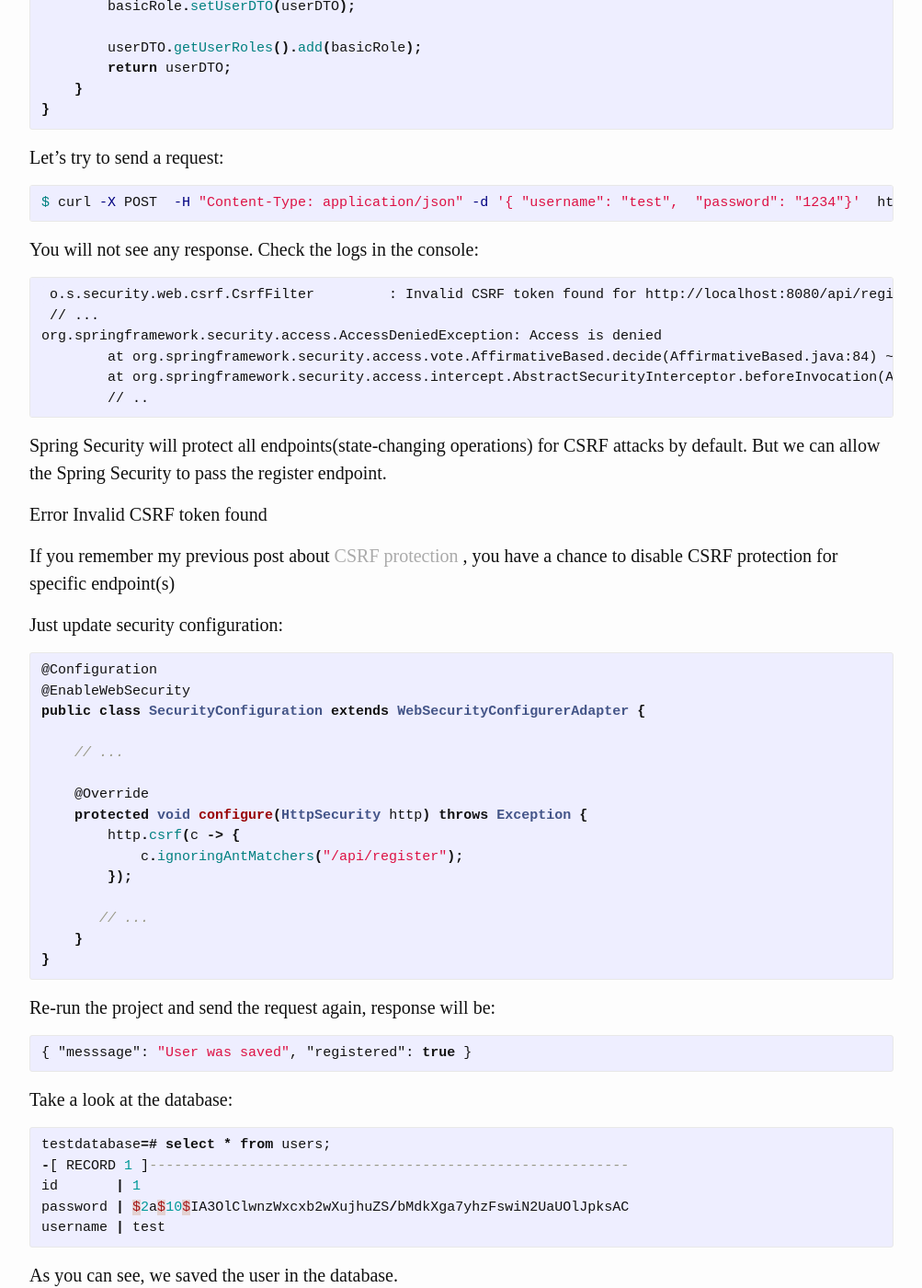
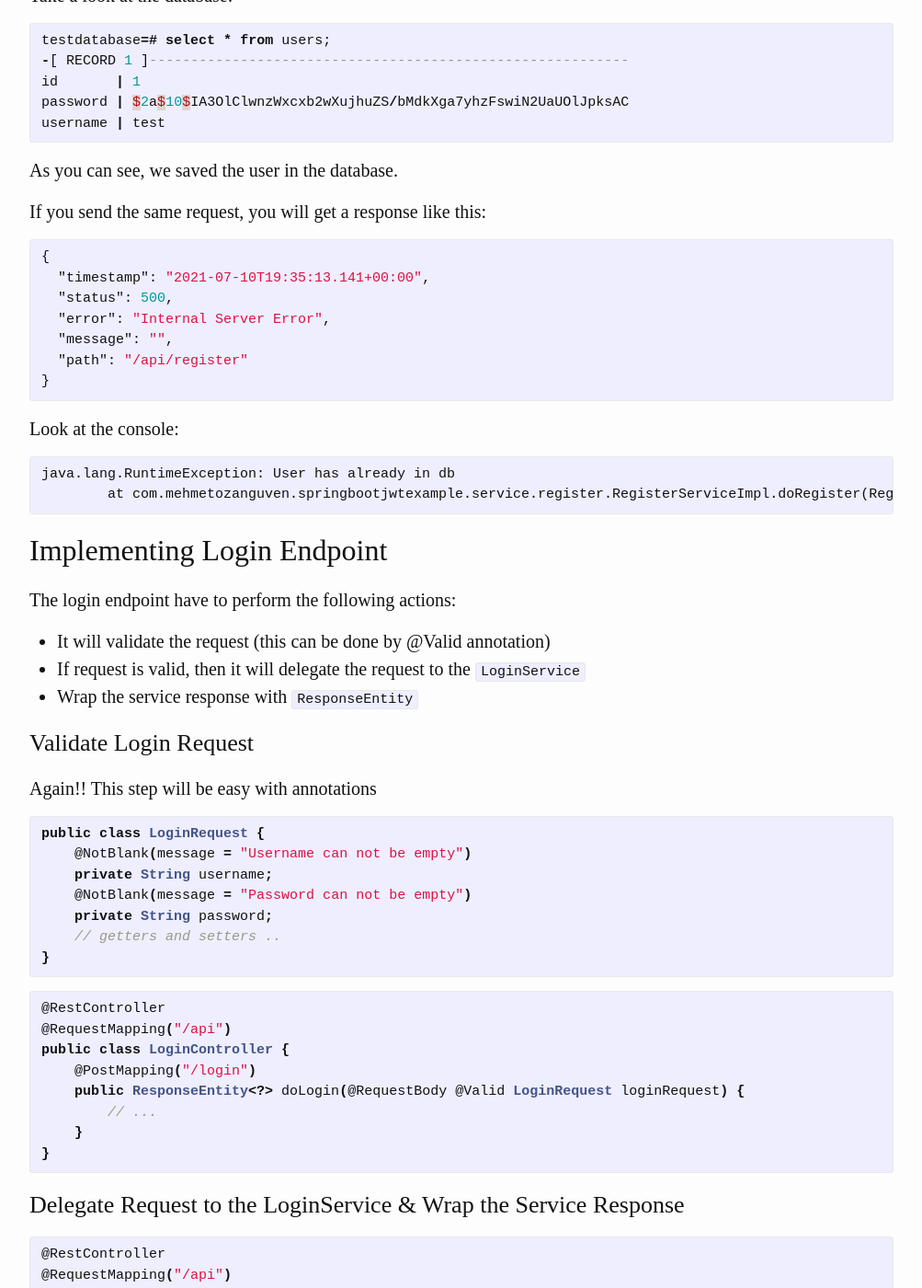
Before and after one commit to mehmetozanguven/mehmetozanguven.github.io, a Jekyll site: the page built from _posts/spring_framework/2021-07-12-spring-boot-jwt-setup-with-frontend.md, in a window 1280 px wide and 1400 px high, scrolled down 11317 px. Shown: the whole window at 92% size, without its empty margins (138-1141 px from the left). Built offline with Jekyll 4.4.1, drawn with Linux system fonts in a browser that asks for light colours; nearby versions of some CDN libraries; some web fonts are replaced; some of the changed text lies outside the part shown.

Commit message:
Remove csrf part

````diff
--- a/_posts/spring_framework/2021-07-12-spring-boot-jwt-setup-with-frontend.md
+++ b/_posts/spring_framework/2021-07-12-spring-boot-jwt-setup-with-frontend.md
@@ -8,43 +8,13 @@
 
 In this post, we are going to setup spring boot rest project with using JWT. we will also integrate the our spring boot application with the frontend (in this case I am going to use VueJS).
 
-Topics are:
-
-- [**Github Link**](#github_link)
-- [**Project Setup**](#project_Setup)
-  - [**Dependencies**](#dependencies)
-  - [**PostgreSQL Setup**](#postgresql_setup)
-- [**What is the JSON Web Token (JWT)**](#what_is_jwt)
-- [**Security Configuration**](#security_configuration)
-  - [**CORS Policy setup**](#cors_setup)
-  - [**UserDetailsService**](#user_details_service)
-  - [**BCryptPasswordEncoder Bean**](#password_encoder)
-  - [**Allow Register and Login Endpoints**](#allow_register_and_login_endpoints)
-- [**Implementing Register Endpoint**](#implement_register_endpoint)
-  - [**Validate Register Request**](#validate_register_request)
-  - [**Delegate Request to the RegisterService & Wrap the Service Response**](#delegate_to_register_service)
-- [**Implementing Register Service**](#implement_register_service)
-  - [**Check the Username**](#check_username)
-  - [**Encrypt user's password & save into db**](#save_to_db)
-    - [**Error Invalid CSRF token found**](#csrf_invalid_token)
-- [**Implementing Login Endpoint**](#implement_login_endpoint)
-  - [**Validate Login Request**](#validate_login_request)
-  - [**Delegate Request to the LoginService & Wrap the Service Response**](#delegate_to_login_service)
-- [**Implementing Login Service**](#implement_login_service)
-  - [**Delegate the request to the `AuthenticationManager`**](#delegate_to_auth_manager)
-  - [**Set the fully authenticated user to the security context**](#set_auth_user)
-  - [**Generate JWT with Username**](#generate_jwt)
-  - [**Return the login response**](#return_login_response)
-- [**Implementing AuthTokenFilter**](#implement_auth_filter)
-  - [**Intercept the all incoming requests**](#intercept_all_requests)
-  - [**Get JWT from the request**](#get_jwt_from_request)
-  - [**Validate JWT**](#validate_jwt)
-  - [**Get the username from JWT and find the authenticated user**](#get_username_from_jwt)
-  - [**Forward the request to the next filter**](#forward_request_to_next_filter)
-- [**Adding AuthTokenFilter to our application**](#add_auth_filter_to_app)
-  - [**Reason for `addFilterBefore`**](#filter_before)
-- [**Create Dummy Protected Controller**](#dummy_controller)
-- [**Front-end Setup**](#frontend-setup)
+<nav class="custom-table-of-contents">
+<hr class="horizontal-line">
+  <h4 class="table-of-contents-title">Contents</h4>
+  * this unordered seed list will be replaced by toc as unordered list
+  {:toc}
+ <hr class="horizontal-line">
+</nav>
 
 ## Github Link <a name="github_link"></a>
 
@@ -104,7 +74,6 @@
 
 ```java
 @Configuration
-@EnableWebSecurity
 public class SecurityConfiguration extends WebSecurityConfigurerAdapter {
 	// ...
     @Bean
@@ -121,27 +90,6 @@
         return new CorsFilter(source);
     }
 	// ...
-}
-```
-
-### Make CSRF token accessible via Cookies <a name ="csrf_cookie_setup"></a>
-
-I will allow spring to set csrf token in the cookie, otherwise I can't send the csrf token for the following requests.
-
-> Actually in the front-end, I will store the JWT in the local-storage, therefore I could disable csrf protection at all. You can just reference my project to see "how to enable CSRF with rest communication"
-
-```java
-@Configuration
-@EnableWebSecurity
-public class SecurityConfiguration extends WebSecurityConfigurerAdapter {
-	// ...
-    @Override
-    protected void configure(HttpSecurity http) throws Exception {
-        http.csrf(c -> {
-            c.csrfTokenRepository(CookieCsrfTokenRepository.withHttpOnlyFalse());
-        });
-        // ...
-    }
 }
 ```
 
@@ -247,7 +195,6 @@
 
 ```java
 @Configuration
-@EnableWebSecurity
 public class SecurityConfiguration extends WebSecurityConfigurerAdapter {
     @Bean
     public PasswordEncoder passwordEncoder() {
@@ -467,44 +414,7 @@
 $ curl -X POST  -H "Content-Type: application/json" -d '{ "username": "test",  "password": "1234"}'  http://localhost:8080/api/register
 ```
 
-You will not see any response. Check the logs in the console:
-
-```wiki
- o.s.security.web.csrf.CsrfFilter         : Invalid CSRF token found for http://localhost:8080/api/register
- // ...
-org.springframework.security.access.AccessDeniedException: Access is denied
-	at org.springframework.security.access.vote.AffirmativeBased.decide(AffirmativeBased.java:84) ~[spring-security-core-5.3.5.RELEASE.jar:5.3.5.RELEASE]
-	at org.springframework.security.access.intercept.AbstractSecurityInterceptor.beforeInvocation(AbstractSecurityInterceptor.java:233) ~[spring-security-core-5.3.5.RELEASE.jar:5.3.5.RELEASE]
-	// ..
-```
-
-Spring Security will protect all endpoints(state-changing operations) for CSRF attacks by default. But we can allow the Spring Security to pass the register endpoint.
-
-#### Error Invalid CSRF token found <a name="csrf_invalid_token"></a>
-
-If you remember my previous post about [CSRF protection](https://mehmetozanguven.github.io/spring/2021/05/16/spring-security-8-csrf-setup.html) , you have a chance to disable CSRF protection for specific endpoint(s)
-
-Just update security configuration:
-
-```java
-@Configuration
-@EnableWebSecurity
-public class SecurityConfiguration extends WebSecurityConfigurerAdapter {
-
-    // ...
-
-    @Override
-    protected void configure(HttpSecurity http) throws Exception {
-        http.csrf(c -> {
-            c.ignoringAntMatchers("/api/register");
-        });
-
-       // ...
-    }
-}
-```
-
-Re-run the project and send the request again, response will be:
+Response will be:
 
 ```json
 { "messsage": "User was saved", "registered": true }
@@ -542,29 +452,6 @@
 ```
 
 ## Implementing Login Endpoint <a name="implement_login_endpoint"></a>
-
-### Disable CSRF protection
-
-First, I will disable the CSRF protection for the login endpoint.
-
-> Because disabling csrf protection in the login endpoint may cause security vulnerabilities I am not sure about doing that.
->
-> Disabling csrf in the login endpoint could be more dangerous rather than disabling on the register endpoint! Do your research then disable (or not disable) CSRF protection.
-
-```java
-@Configuration
-@EnableWebSecurity
-public class SecurityConfiguration extends WebSecurityConfigurerAdapter {
-	// ...
-    @Override
-    protected void configure(HttpSecurity http) throws Exception {
-        http.csrf(c -> {
-            c.ignoringAntMatchers(allowedEndpoints());
-        });
-        // ...
-    }
-}
-```
 
 The login endpoint have to perform the following actions:
 
@@ -637,7 +524,6 @@
 
 ```java
 @Configuration
-@EnableWebSecurity
 public class SecurityConfiguration extends WebSecurityConfigurerAdapter {
 	// ...
     @Bean
@@ -951,7 +837,6 @@
 
 ```java
 @Configuration
-@EnableWebSecurity
 public class SecurityConfiguration extends WebSecurityConfigurerAdapter {
 	// ...
     @Bean
````
